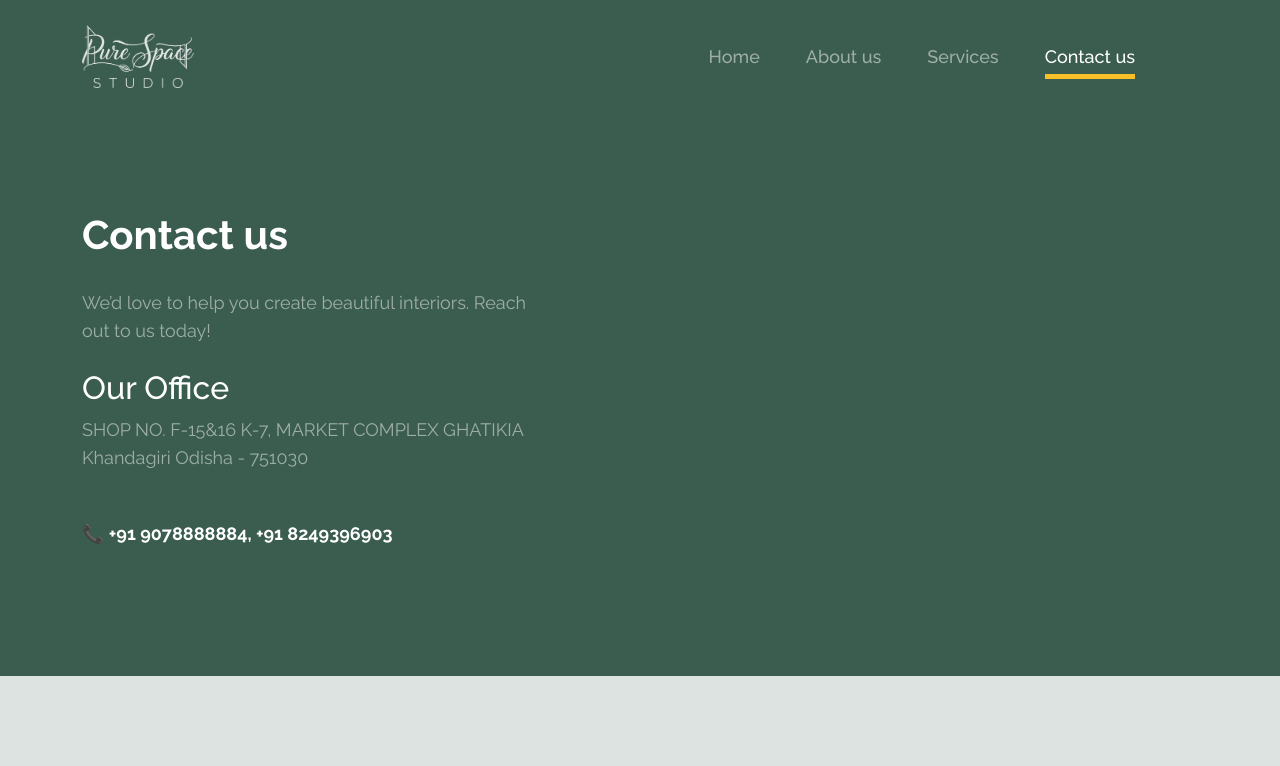
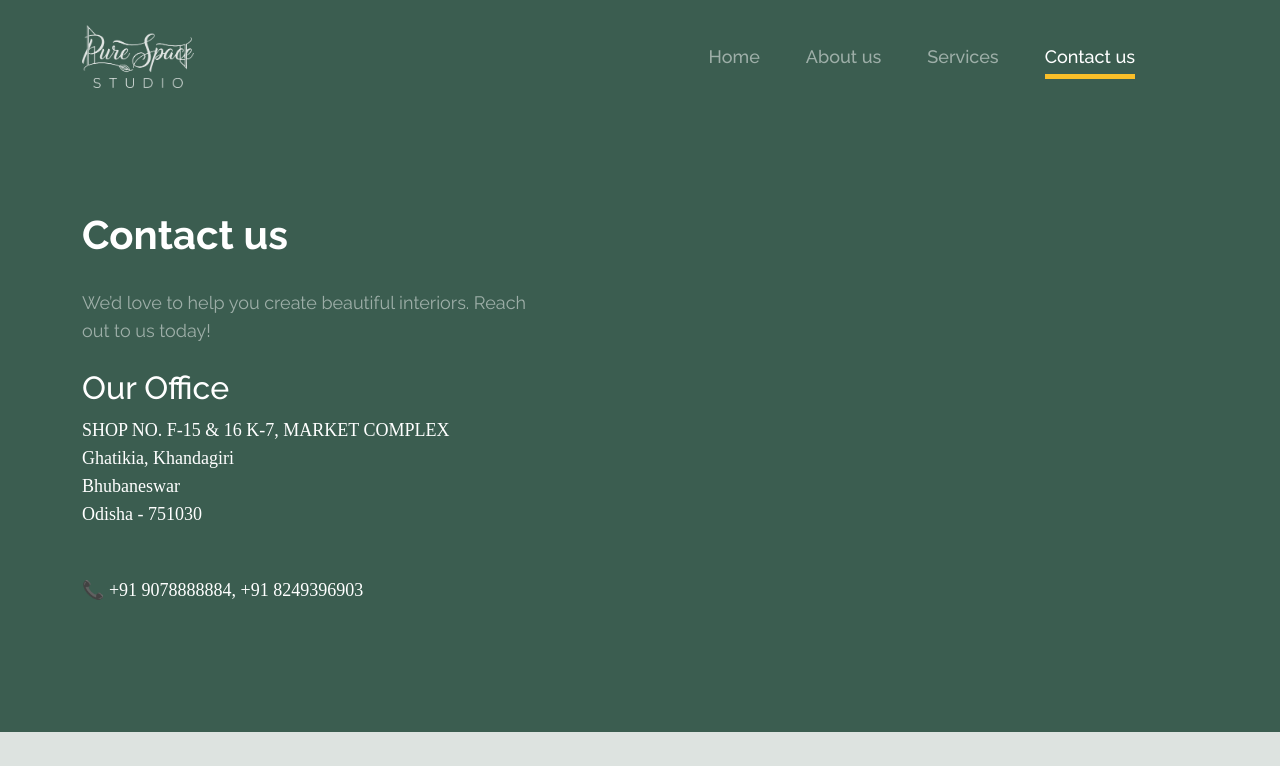
Before and after one commit to purespacestudio/main, a plain HTML site: page contact.html in a window 1280 px wide. Shown: the top 766 px of the page. Drawn offline with Linux system fonts and the light colour scheme.

Commit message:
Add files via upload

```diff
--- a/contact.html
+++ b/contact.html
@@ -71,14 +71,14 @@
 								<h1>Contact us</h1>
 								<p class="mb-4">We’d love to help you create beautiful interiors. Reach out to us today!</p>
 
-								 <span style="color: #ffffff; font-weight: bold;"><h2>Our Office</h2></span>
-								 <p class="mb-5">
-								 SHOP NO. F-15&16 K-7, MARKET COMPLEX
-								GHATIKIA
-								Khandagiri
+								 <span style="color: #ffffff; font-family:'Poppins',  font-weight: bold;"><h2>Our Office</h2></span>
+								 <p class="mb-5" style="color:#ffffff; font-family:'Poppins'">
+								 SHOP NO. F-15 & 16 K-7, MARKET COMPLEX</br>
+								Ghatikia, Khandagiri </br>
+								Bhubaneswar</br>
 								Odisha - 751030
 								</p>
-								<span style="color:#ffffff; font-weight:bold; text-decoration:none;">
+								<span style="color:#ffffff; font-family:'Poppins'">
 								  📞 +91 9078888884, +91 8249396903
 								</span>
 
```
